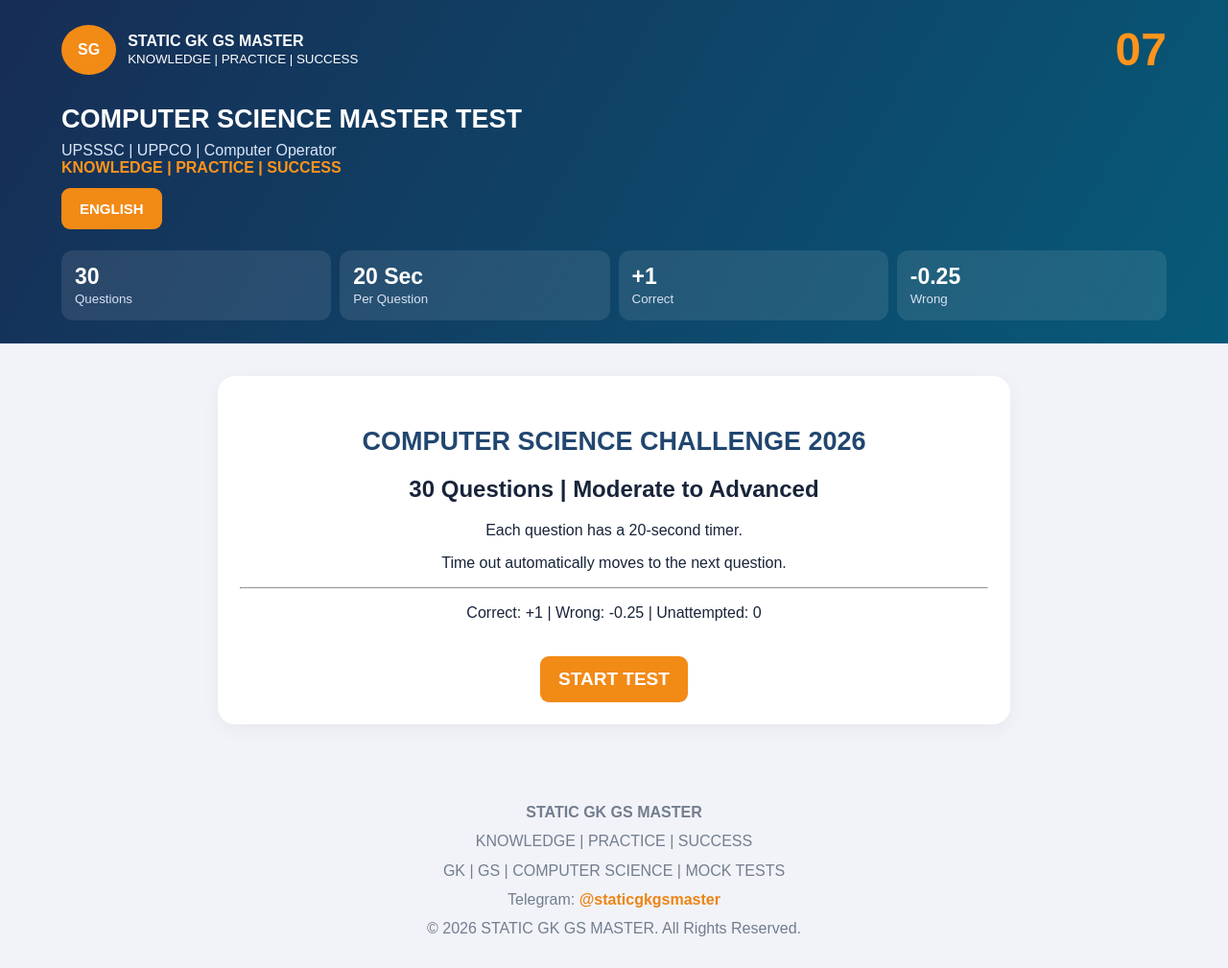
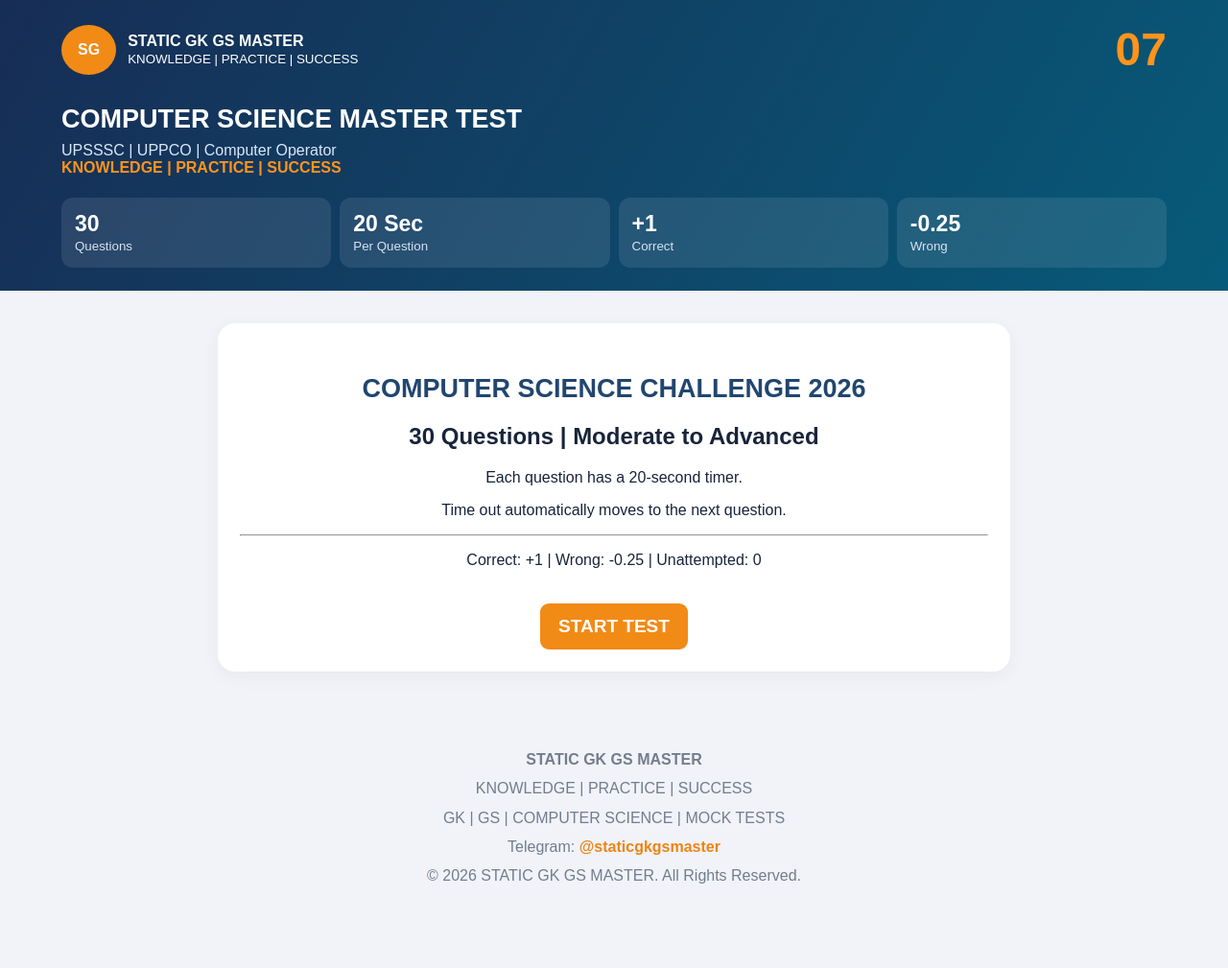
Before and after one commit to thegkgs/gs-master, a plain HTML site: page computermock-7.html in a window 1280 px wide. Shown: the whole page at 96% size. After the commit the page ends 954 px from the top, so only its background shows below. Drawn offline with Linux system fonts and the light colour scheme.

Commit message:
computer 30 question part 7

```diff
--- a/computermock-7.html
+++ b/computermock-7.html
@@ -93,7 +93,7 @@ footer{text-align:center;color:#737d8e;padding:25px 10px;line-height:1.9}
  <div class="subtitle">UPSSSC | UPPCO | Computer Operator</div>
  <b class="orange">KNOWLEDGE | PRACTICE | SUCCESS</b><br>
 
- <button class="lang active" id="eng" onclick="setLanguage('en')">ENGLISH</button>
+
 
  <div class="stats">
   <div class="stat"><b>30</b><small>Questions</small></div>
```
